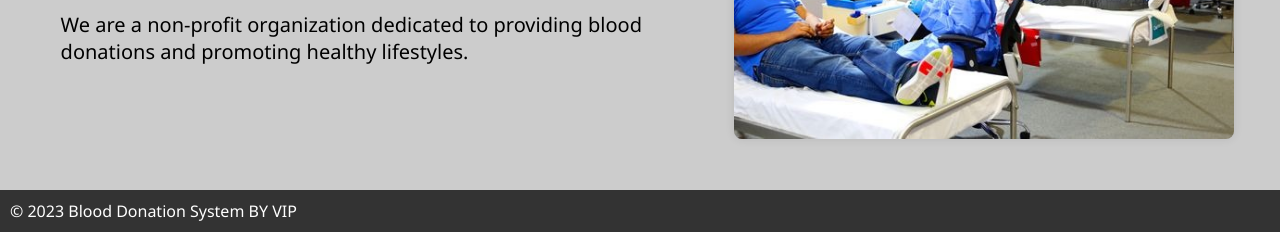
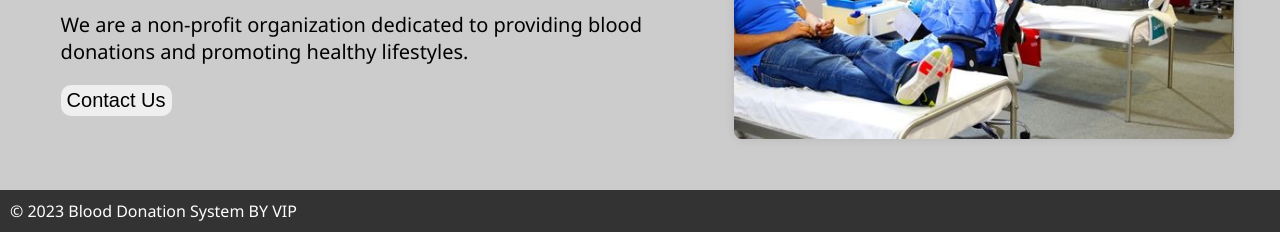
Before and after one commit to mjpriyanshu/CSE-326-Project, a plain HTML site: page index.html in a window 1280 px wide. Shown: the part 2037-2269 px from the top of the page. Drawn offline with Linux system fonts and the light colour scheme.

Commit message:
Add files via upload
button added

```diff
--- a/index.html
+++ b/index.html
@@ -111,6 +111,7 @@
                     <h1>Life<br> Saving<br> Revolution</h1>
                     <p>We are a non-profit organization dedicated to providing blood donations and promoting healthy
                         lifestyles.</p>
+                        <button id="contact">Contact Us</button>
                 </div>
                 <div class="image">
                     <img src="foot1.jpg" alt="">
--- a/style.css
+++ b/style.css
@@ -206,6 +206,20 @@ main {
     width: 500px;
 }
 
+button[id=contact] {
+    padding-top:4px;
+    padding-bottom: 4px;
+    border-radius: 10px;
+    border:none;
+    font-size: 20px;
+}
+
+button[id=contact]:hover {
+    transition: all 0.3s;
+    background-color:#d9534f;
+    border-radius: 10px;
+    color: white;
+}
 footer {
     background-color: #333;
     color: white;
```
